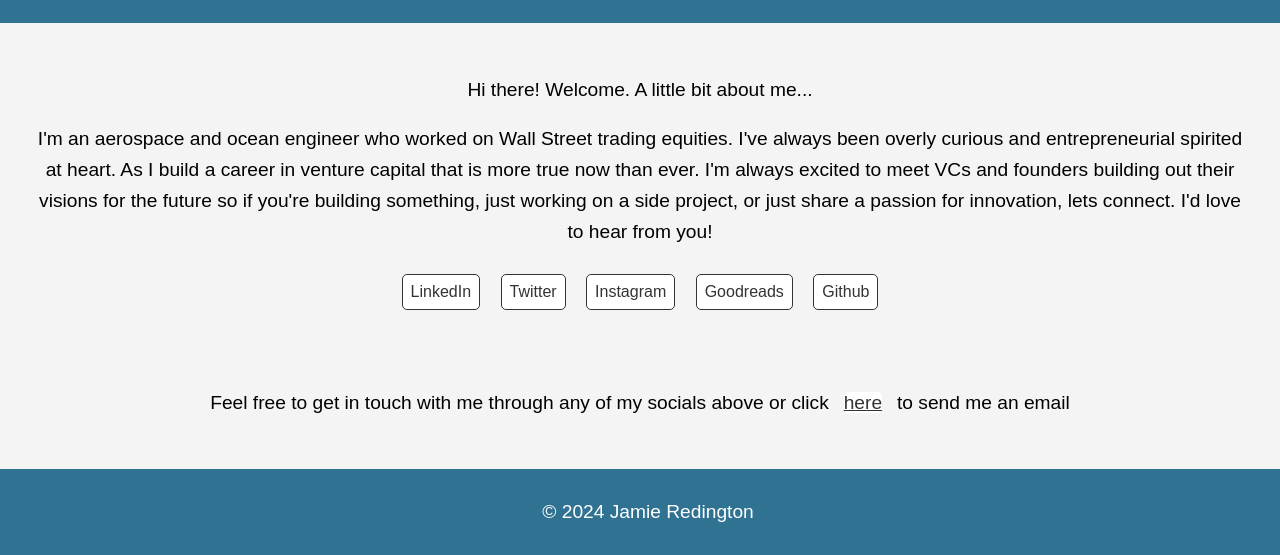
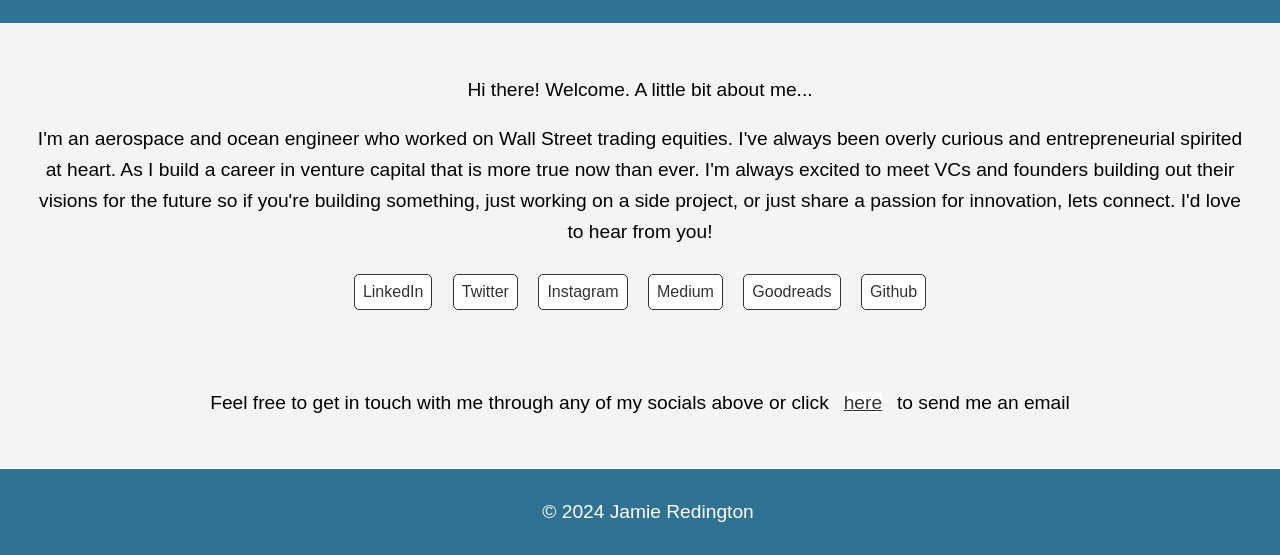
Before and after one commit to JamieRed123/personal-landing-page, a plain HTML site: page index.html in a window 1280 px wide. Shown: the part 390-945 px from the top of the page. Drawn offline with Linux system fonts and the light colour scheme.

Commit message:
add link to Medium

```diff
--- a/index.html
+++ b/index.html
@@ -83,7 +83,7 @@
             <a href="https://www.linkedin.com/in/james-redington/" target="_blank">LinkedIn</a>
             <a href="https://twitter.com/JamesGRedington" target="_blank">Twitter</a>
             <a href="https://www.instagram.com/jamie.red/" target="_blank">Instagram</a>
-<!--            <a href="https://medium.com/@jgredington" target="_blank">Medium</a>--> <!-- not publishing anything yet there -->
+            <a href="https://medium.com/@jgredington" target="_blank">Medium</a>
             <a href="https://www.goodreads.com/user/show/166798780-jamie-redington" target="_blank">Goodreads</a>
             <a href="https://github.com/JamieRed123" target="_blank">Github</a>
         </div>
```
